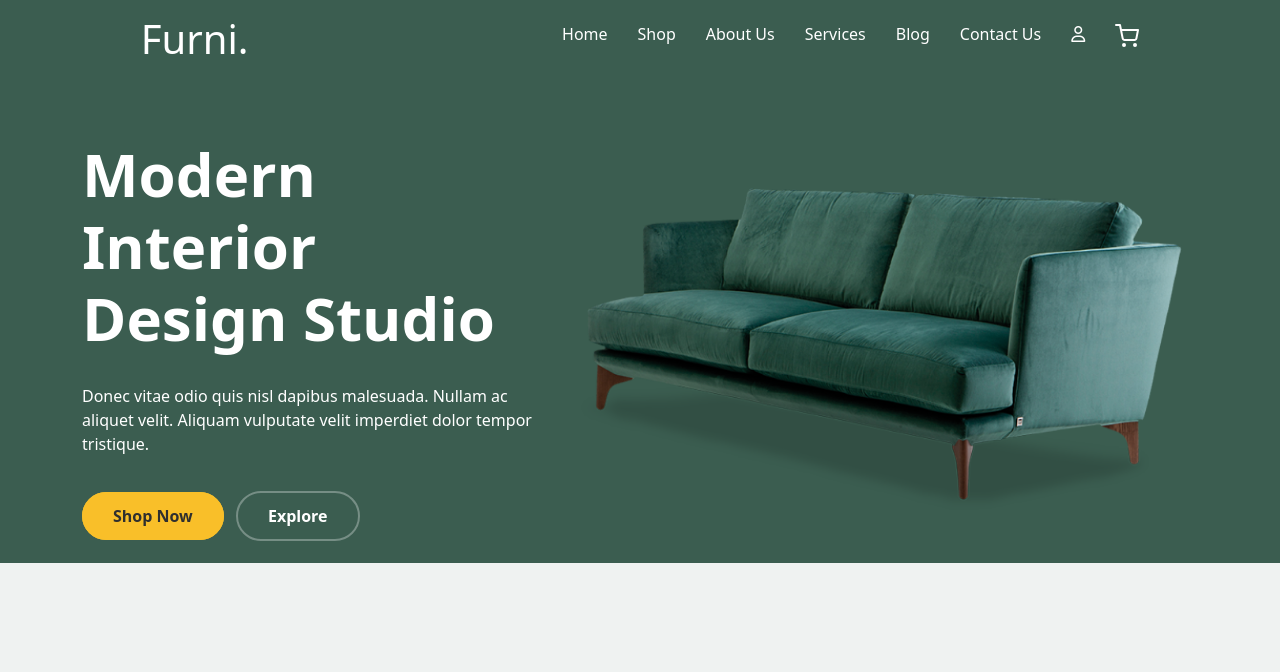
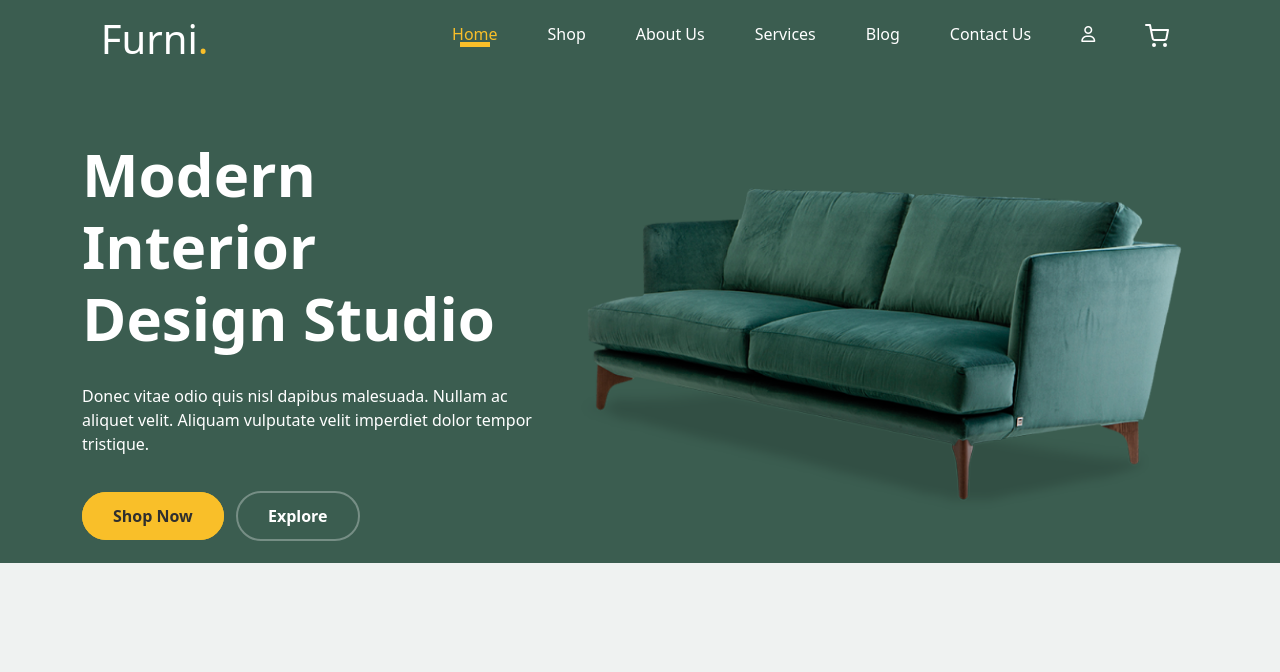
Before and after one commit to ghulamali17/furni-furniture-ecommerce-website-template, a plain HTML site: page index.html in a window 1280 px wide. Shown: the top 672 px of the page. Drawn offline with nearby package versions, Linux system fonts and the light colour scheme.

Commit message:
style: enhance navbar hover and active effects

```diff
--- a/index.html
+++ b/index.html
@@ -25,14 +25,14 @@
   <nav>
     <div class="logo"> <h1>Furni<span>.</span></h1></div>
     <ul class="nav_links">
-      <li><a href="./index.html">Home</a></li>
+      <li><a href="#" class="active">Home</a></li>
       <li><a href="./shop.html">Shop</a></li>
       <li><a href="./about.html">About Us</a></li>
       <li><a href="./services.html">Services</a></li>
       <li><a href="./blog.html">Blog</a></li>
       <li><a href="./contact.html">Contact Us</a></li>
         <li><i class="fa-regular fa-user"></i></li>
-        <li><img src="./images/cart.svg" alt=""></i></li>
+        <li><a href="./cart.html"><img src="./images/cart.svg" alt=""></i></a></li>
     </ul>
     <div class="hamburger"><i class="fa-solid fa-bars"></i></div>
   </nav>
--- a/style.css
+++ b/style.css
@@ -40,6 +40,67 @@ nav {
   display: none;
   font-size: 30px;
 }
+nav .logo span {
+  color: #f9bf29; /* Highlighted dot */
+}
+
+.nav_links li {
+  position: relative;
+  margin: 0 10px;
+}
+
+.nav_links li a:before {
+  content: "";
+  position: absolute;
+  bottom: 0;
+  left: 8px;
+  right: 8px;
+  background: #f9bf29;
+  height: 5px;
+  width: 0;
+  opacity: 1;
+  visibility: visible;
+  transition: width 0.15s ease-out;
+}
+
+.nav_links li a:hover {
+  color: #f9bf29;
+}
+
+.nav_links li a:hover:before {
+  width: calc(100% - 16px);
+}
+
+.nav_links li a.active {
+  color: #f9bf29; /* Highlight the active link */
+}
+
+.nav_links li a.active:before {
+  width: calc(100% - 16px); /* Apply the yellow underline for the active link */
+}
+
+
+/* Responsive Design */
+/* @media (max-width: 768px) {
+  .nav_links {
+      display: none;
+      flex-direction: column;
+      background-color: #fff;
+      position: absolute;
+      top: 60px;
+      right: 0;
+      width: 100%;
+      box-shadow: 0 4px 6px rgba(0, 0, 0, 0.1);
+  }
+
+  .hamburger {
+      display: block;
+  }
+
+  .nav_links.active {
+      display: flex;
+  }
+} */
 
 /* Hero Section*/
 .hero {
```
Also changed, not shown: about.html (+2 -2 lines), blog.html (+2 -2 lines), cart.html (+1 -1 lines), contact.html (+2 -2 lines), services.html (+2 -2 lines), shop.html (+2 -2 lines).
